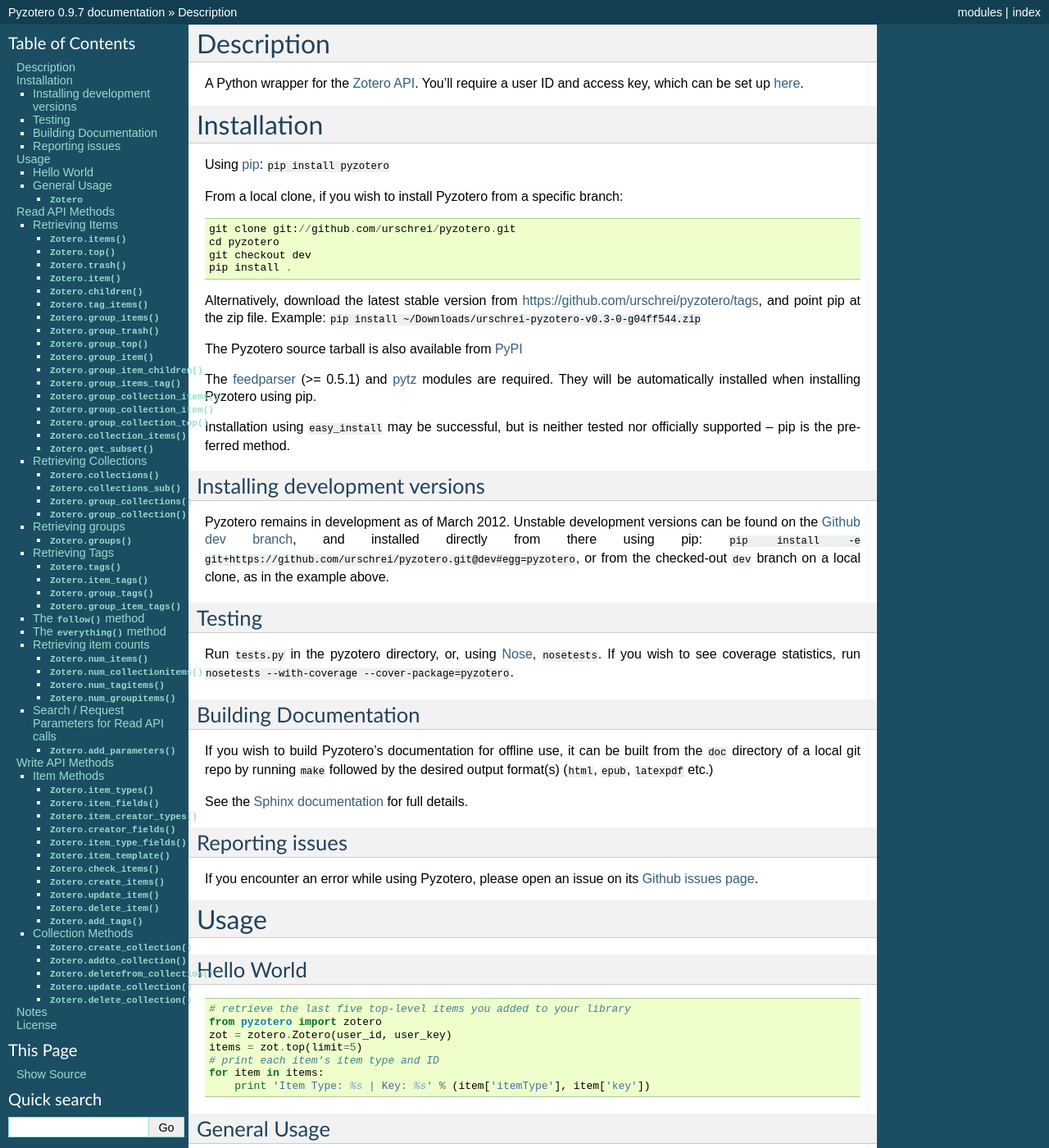
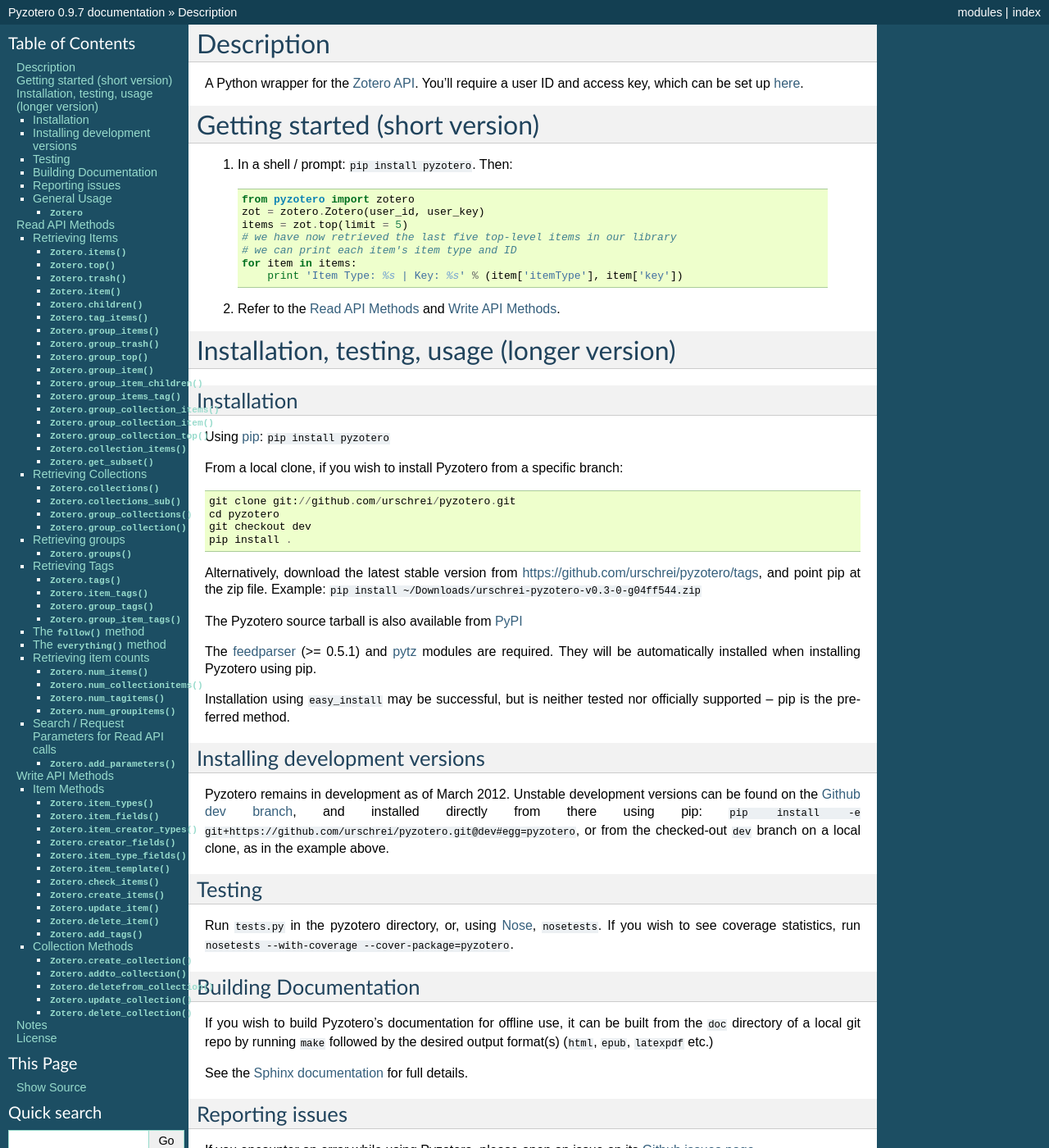
Before and after one commit to urschrei/pyzotero, a Sphinx documentation site: the page built from doc/index.txt, in a window 1280 px wide and 1400 px high. Shown: the whole window at 82% size. Built offline with Sphinx 7.4.7, drawn with Linux system fonts in a browser that asks for light colours; some of the changed text lies outside the part shown.

Commit message:
"Getting started" examples are now at the beginning

```diff
--- a/doc/index.txt
+++ b/doc/index.txt
@@ -14,6 +14,30 @@
    :maxdepth: 2
 
 
+Getting started (short version)
+===============================
+1. In a shell / prompt: ``pip install pyzotero``. Then:
+
+
+.. _hello-world:
+
+    ::
+
+        from pyzotero import zotero
+        zot = zotero.Zotero(user_id, user_key)
+        items = zot.top(limit = 5)
+        # we have now retrieved the last five top-level items in our library
+        # we can print each item's item type and ID
+        for item in items:
+            print 'Item Type: %s | Key: %s' % (item['itemType'], item['key'])
+
+2. Refer to the :ref:`read` and :ref:`write`.
+
+
+Installation, testing, usage (longer version)
+=============================================
+
+============
 Installation
 ============
 Using `pip <http://www.pip-installer.org/en/latest/index.html>`_: ``pip install pyzotero``
@@ -60,23 +84,6 @@
 ================
 If you encounter an error while using Pyzotero, please open an issue on its `Github issues page <https://github.com/urschrei/pyzotero/issues>`_.
 
-Usage
-==========
-.. _hello-world:
-
-============
-Hello World
-============
-
-::
-
-    # retrieve the last five top-level items you added to your library
-    from pyzotero import zotero
-    zot = zotero.Zotero(user_id, user_key)
-    items = zot.top(limit=5)
-    # print each item's item type and ID
-    for item in items:
-        print 'Item Type: %s | Key: %s' % (item['itemType'], item['key'])
 
 =====================
 General Usage
@@ -90,10 +97,19 @@
         :param str userID: a valid Zotero API user ID
         :param str userKey: a valid Zotero API user key
 
-        Example::
 
-            zot = zotero.Zotero(123, ABC1234XYZ)
+Example:
 
+.. code-block:: python
+
+    from pyzotero import zotero
+    zot = zotero.Zotero(123, ABC1234XYZ)
+    # we now have a Zotero object, zot, and access to all its methods
+    first_ten = zot.items(limit = 10)
+    # a list containing dicts of the ten most recently modified library items
+
+
+.. _read:
 
 Read API Methods
 ====================
@@ -502,6 +518,7 @@
     If you set ``format='keys'``, a newline-delimited string containing item keys will be returned
 
 
+.. _write:
 
 Write API Methods
 =================
```
